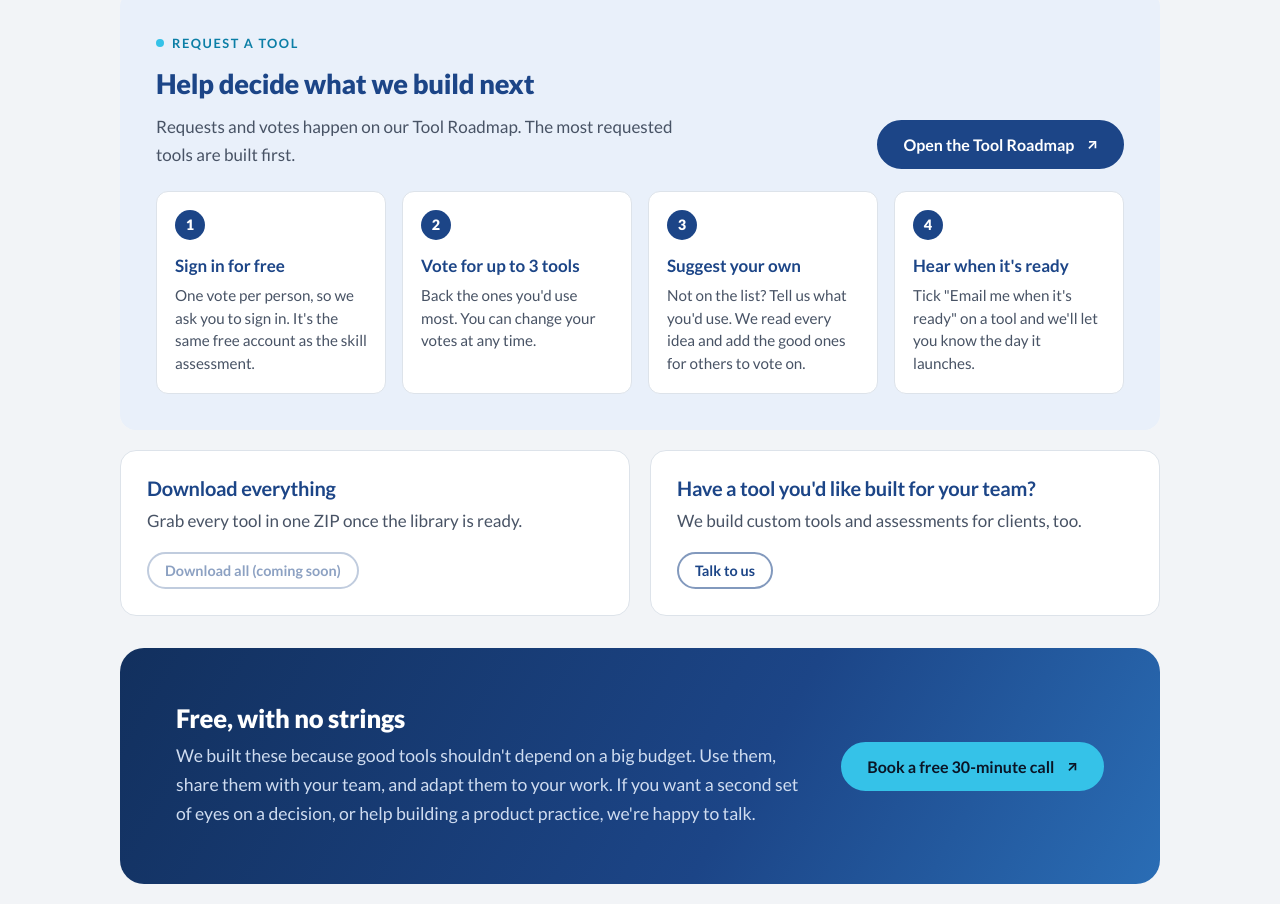
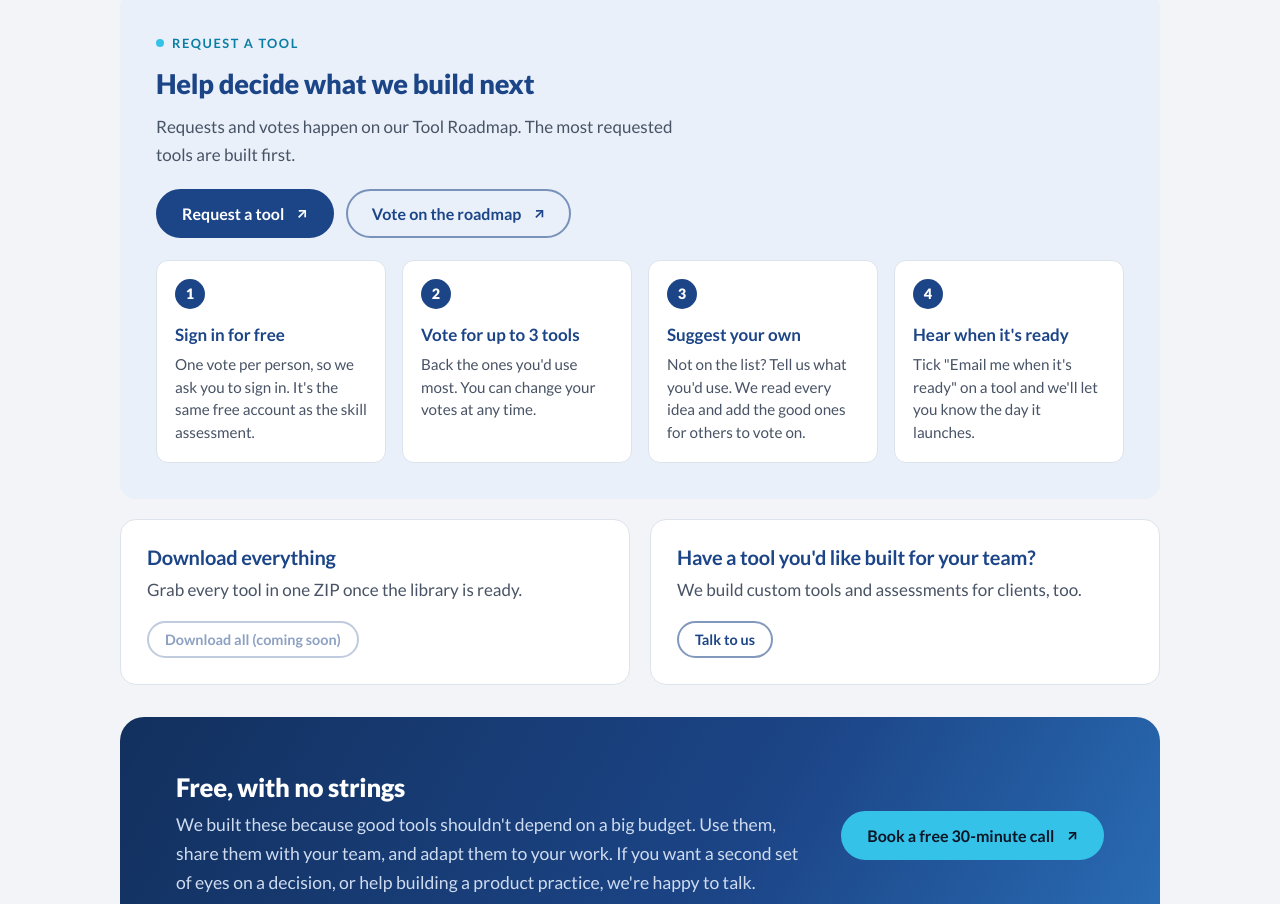
Before and after one commit to merrellr/productadvisory-site, a plain HTML site: page toolkits.html in a window 1280 px wide. Shown: the part 3220-4124 px from the top of the page. Drawn offline with Linux system fonts and the light colour scheme.

Commit message:
Toolkits: 'Request a tool' goes straight to the request form
The Request a tool section's main button now opens the Tool Roadmap at its
request form (tool-requests.html#suggest); a second button still opens the
roadmap to vote.

Co-Authored-By: Claude Opus 5.5 <noreply@anthropic.com>
Claude-Session: https://claude.ai/code/session_0143wG8GwjduExhtNF7332nR

```diff
--- a/toolkits.html
+++ b/toolkits.html
@@ -111,7 +111,7 @@ height="0" width="0" style="display:none;visibility:hidden"></iframe></noscript>
       <div class="request-head">
         <div><div class="eyebrow">Request a tool</div><h2 style="font-size:1.7rem">Help decide what we build next</h2>
         <p>Requests and votes happen on our Tool Roadmap. The most requested tools are built first.</p></div>
-        <a class="btn" href="https://assessment.productadvisory.co/tool-requests.html?src=site-toolkits" target="_blank" rel="noopener">Open the Tool Roadmap<span class="ext" aria-hidden="true">↗</span><span class="sr-only"> (opens in a new tab)</span></a>
+        <div class="btn-row"><a class="btn" href="https://assessment.productadvisory.co/tool-requests.html?src=site-toolkits#suggest" target="_blank" rel="noopener">Request a tool<span class="ext" aria-hidden="true">↗</span><span class="sr-only"> (opens in a new tab)</span></a><a class="btn ghost" href="https://assessment.productadvisory.co/tool-requests.html?src=site-toolkits" target="_blank" rel="noopener">Vote on the roadmap<span class="ext" aria-hidden="true">↗</span><span class="sr-only"> (opens in a new tab)</span></a></div>
       </div>
       <ol class="request-steps">
         <li><span class="num">1</span><b>Sign in for free</b><span>One vote per person, so we ask you to sign in. It's the same free account as the skill assessment.</span></li>
```
